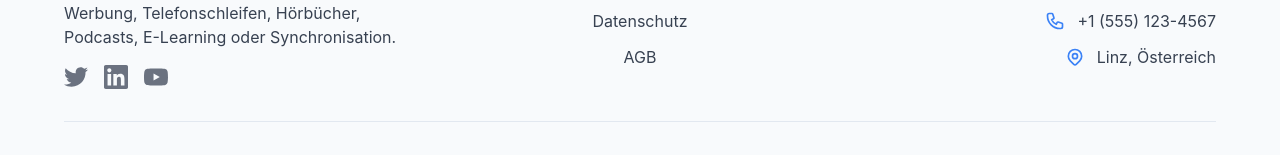
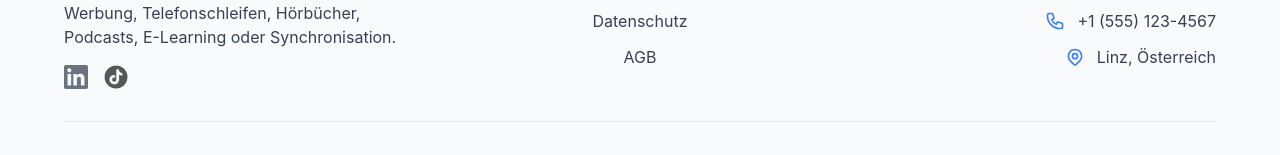
Before and after one commit to DavidWeinzierl/speakersite2, a React (Create React App) app: page /speakersite2/agb in a window 1280 px wide. Shown: the part 2565-2720 px from the top of the page. Built offline with nearby package versions, Linux system fonts and the light colour scheme.

Commit message:
update social media

```diff
--- a/src/components/AboutMe2.js
+++ b/src/components/AboutMe2.js
@@ -145,30 +145,19 @@ const AboutMe2 = () => {
                   </svg>
                 </a>
 
-                {/* Instagram */}
+                {/* TikTok */}
                 <a
-                  href="https://instagram.com"
+                  href="https://www.tiktok.com/@philyourvoice"
                   target="_blank"
                   rel="noopener noreferrer"
-                  className="w-10 h-10 bg-gradient-to-br from-pink-500 via-purple-500 to-orange-500 hover:from-pink-600 hover:via-purple-600 hover:to-orange-600 rounded-full flex items-center justify-center transition-all duration-300 transform hover:scale-110 hover:rotate-6 shadow-md"
-                  aria-label="Instagram"
+                  className="w-10 h-10 bg-gradient-to-br from-cyan-400 to-pink-500 rounded-full flex items-center justify-center transition-all duration-300 transform hover:scale-110 hover:rotate-6 shadow-md"
+                  aria-label="TikTok"
                 >
-                  <svg className="w-5 h-5 text-white" fill="currentColor" viewBox="0 0 24 24">
-                    <path d="M12 2.163c3.204 0 3.584.012 4.85.07 3.252.148 4.771 1.691 4.919 4.919.058 1.265.069 1.645.069 4.849 0 3.205-.012 3.584-.069 4.849-.149 3.225-1.664 4.771-4.919 4.919-1.266.058-1.644.07-4.85.07-3.204 0-3.584-.012-4.849-.07-3.26-.149-4.771-1.699-4.919-4.92-.058-1.265-.07-1.644-.07-4.849 0-3.204.013-3.583.07-4.849.149-3.227 1.664-4.771 4.919-4.919 1.266-.057 1.645-.069 4.849-.069zm0-2.163c-3.259 0-3.667.014-4.947.072-4.358.2-6.78 2.618-6.98 6.98-.059 1.281-.073 1.689-.073 4.948 0 3.259.014 3.668.072 4.948.2 4.358 2.618 6.78 6.98 6.98 1.281.058 1.689.072 4.948.072 3.259 0 3.668-.014 4.948-.072 4.354-.2 6.782-2.618 6.979-6.98.059-1.28.073-1.689.073-4.948 0-3.259-.014-3.667-.072-4.947-.196-4.354-2.617-6.78-6.979-6.98-1.281-.059-1.69-.073-4.949-.073zm0 5.838c-3.403 0-6.162 2.759-6.162 6.162s2.759 6.163 6.162 6.163 6.162-2.759 6.162-6.163c0-3.403-2.759-6.162-6.162-6.162zm0 10.162c-2.209 0-4-1.79-4-4 0-2.209 1.791-4 4-4s4 1.791 4 4c0 2.21-1.791 4-4 4zm6.406-11.845c-.796 0-1.441.645-1.441 1.44s.645 1.44 1.441 1.44c.795 0 1.439-.645 1.439-1.44s-.644-1.44-1.439-1.44z"/>
-                  </svg>
-                </a>
-
-                {/* YouTube */}
-                <a
-                  href="https://youtube.com"
-                  target="_blank"
-                  rel="noopener noreferrer"
-                  className="w-10 h-10 bg-gradient-to-br from-red-600 to-red-700 hover:from-red-700 hover:to-red-800 rounded-full flex items-center justify-center transition-all duration-300 transform hover:scale-110 hover:rotate-6 shadow-md"
-                  aria-label="YouTube"
-                >
-                  <svg className="w-5 h-5 text-white" fill="currentColor" viewBox="0 0 24 24">
-                    <path d="M19.615 3.184c-3.604-.246-11.631-.245-15.23 0-3.897.266-4.356 2.62-4.385 8.816.029 6.185.484 8.549 4.385 8.816 3.6.245 11.626.246 15.23 0 3.897-.266 4.356-2.62 4.385-8.816-.029-6.185-.484-8.549-4.385-8.816zm-10.615 12.816v-8l8 3.993-8 4.007z"/>
-                  </svg>
+                  <img
+                    src={process.env.PUBLIC_URL + '/images/tiktokicon.png'}
+                    alt="TikTok"
+                    className="w-10 h-10 object-contain"
+                  />
                 </a>
               </div>
 
@@ -250,26 +239,17 @@ const AboutMe2 = () => {
                 </svg>
               </a>
               <a
-                href="https://instagram.com"
+                href="https://www.tiktok.com/@philyourvoice"
                 target="_blank"
                 rel="noopener noreferrer"
-                className="w-9 h-9 bg-gradient-to-br from-pink-500 via-purple-500 to-orange-500 rounded-full flex items-center justify-center text-white"
-                aria-label="Instagram"
+                className="w-9 h-9 bg-gradient-to-br from-cyan-400 to-pink-500 rounded-full flex items-center justify-center text-white"
+                aria-label="TikTok"
               >
-                <svg className="w-4 h-4" fill="currentColor" viewBox="0 0 24 24">
-                  <path d="M12 2.163c3.204 0 3.584.012 4.85.07 3.252.148 4.771 1.691 4.919 4.919.058 1.265.069 1.645.069 4.849 0 3.205-.012 3.584-.069 4.849-.149 3.225-1.664 4.771-4.919 4.919-1.266.058-1.644.07-4.85.07-3.204 0-3.584-.012-4.849-.07-3.26-.149-4.771-1.699-4.919-4.92-.058-1.265-.07-1.644-.07-4.849 0-3.204.013-3.583.07-4.849.149-3.227 1.664-4.771 4.919-4.919 1.266-.057 1.645-.069 4.849-.069zm0-2.163c-3.259 0-3.667.014-4.947.072-4.358.2-6.78 2.618-6.98 6.98-.059 1.281-.073 1.689-.073 4.948 0 3.259.014 3.668.072 4.948.2 4.358 2.618 6.78 6.98 6.98 1.281.058 1.689.072 4.948.072 3.259 0 3.668-.014 4.948-.072 4.354-.2 6.782-2.618 6.979-6.98.059-1.28.073-1.689.073-4.948 0-3.259-.014-3.667-.072-4.947-.196-4.354-2.617-6.78-6.979-6.98-1.281-.059-1.69-.073-4.949-.073zm0 5.838c-3.403 0-6.162 2.759-6.162 6.162s2.759 6.163 6.162 6.163 6.162-2.759 6.162-6.163c0-3.403-2.759-6.162-6.162-6.162zm0 10.162c-2.209 0-4-1.79-4-4 0-2.209 1.791-4 4-4s4 1.791 4 4c0 2.21-1.791 4-4 4zm6.406-11.845c-.796 0-1.441.645-1.441 1.44s.645 1.44 1.441 1.44c.795 0 1.439-.645 1.439-1.44s-.644-1.44-1.439-1.44z"/>
-                </svg>
-              </a>
-              <a
-                href="https://youtube.com"
-                target="_blank"
-                rel="noopener noreferrer"
-                className="w-9 h-9 bg-red-600 rounded-full flex items-center justify-center text-white"
-                aria-label="YouTube"
-              >
-                <svg className="w-4 h-4" fill="currentColor" viewBox="0 0 24 24">
-                  <path d="M19.615 3.184c-3.604-.246-11.631-.245-15.23 0-3.897.266-4.356 2.62-4.385 8.816.029 6.185.484 8.549 4.385 8.816 3.6.245 11.626.246 15.23 0 3.897-.266 4.356-2.62 4.385-8.816-.029-6.185-.484-8.549-4.385-8.816zm-10.615 12.816v-8l8 3.993-8 4.007z"/>
-                </svg>
+                <img
+                  src={process.env.PUBLIC_URL + '/images/tiktokicon.png'}
+                  alt="TikTok"
+                  className="w-8 h-8 object-contain"
+                />
               </a>
             </div>
             <a
--- a/src/components/Footer.js
+++ b/src/components/Footer.js
@@ -17,20 +17,17 @@ const Footer = () => {
 
             </p>
             <div className="flex justify-center md:justify-start space-x-4">
-              <a href="https://twitter.com" className="text-gray-500 hover:text-accent-500 transition-colors duration-300">
-                <svg className="w-6 h-6" fill="currentColor" viewBox="0 0 24 24">
-                  <path d="M24 4.557c-.883.392-1.832.656-2.828.775 1.017-.609 1.798-1.574 2.165-2.724-.951.564-2.005.974-3.127 1.195-.897-.957-2.178-1.555-3.594-1.555-3.179 0-5.515 2.966-4.797 6.045-4.091-.205-7.719-2.165-10.148-5.144-1.29 2.213-.669 5.108 1.523 6.574-.806-.026-1.566-.247-2.229-.616-.054 2.281 1.581 4.415 3.949 4.89-.693.188-1.452.232-2.224.084.626 1.956 2.444 3.379 4.6 3.419-2.07 1.623-4.678 2.348-7.29 2.04 2.179 1.397 4.768 2.212 7.548 2.212 9.142 0 14.307-7.721 13.995-14.646.962-.695 1.797-1.562 2.457-2.549z"/>
-                </svg>
-              </a>
               <a href="https://linkedin.com" className="text-gray-500 hover:text-accent-500 transition-colors duration-300">
                 <svg className="w-6 h-6" fill="currentColor" viewBox="0 0 24 24">
                   <path d="M20.447 20.452h-3.554v-5.569c0-1.328-.027-3.037-1.852-3.037-1.853 0-2.136 1.445-2.136 2.939v5.667H9.351V9h3.414v1.561h.046c.477-.9 1.637-1.85 3.37-1.85 3.601 0 4.267 2.37 4.267 5.455v6.286zM5.337 7.433c-1.144 0-2.063-.926-2.063-2.065 0-1.138.92-2.063 2.063-2.063 1.14 0 2.064.925 2.064 2.063 0 1.139-.925 2.065-2.064 2.065zm1.782 13.019H3.555V9h3.564v11.452zM22.225 0H1.771C.792 0 0 .774 0 1.729v20.542C0 23.227.792 24 1.771 24h20.451C23.2 24 24 23.227 24 22.271V1.729C24 .774 23.2 0 22.222 0h.003z"/>
                 </svg>
               </a>
-              <a href="https://youtube.com" className="text-gray-500 hover:text-accent-500 transition-colors duration-300">
-                <svg className="w-6 h-6" fill="currentColor" viewBox="0 0 24 24">
-                  <path d="M23.498 6.186a3.016 3.016 0 0 0-2.122-2.136C19.505 3.545 12 3.545 12 3.545s-7.505 0-9.377.505A3.017 3.017 0 0 0 .502 6.186C0 8.07 0 12 0 12s0 3.93.502 5.814a3.016 3.016 0 0 0 2.122 2.136c1.871.505 9.376.505 9.376.505s7.505 0 9.377-.505a3.015 3.015 0 0 0 2.122-2.136C24 15.93 24 12 24 12s0-3.93-.502-5.814zM9.545 15.568V8.432L15.818 12l-6.273 3.568z"/>
-                </svg>
+              <a href="https://www.tiktok.com/@philyourvoice" className="text-gray-500 hover:text-accent-500 transition-colors duration-300">
+                <img
+                  src={process.env.PUBLIC_URL + '/images/tiktokicon.png'}
+                  alt="TikTok"
+                  className="w-6 h-6 opacity-65 hover:opacity-100 transform transition duration-200 filter grayscale hover:grayscale-0 scale-120 object-contain"
+                />
               </a>
             </div>
           </div>
```
Also changed, not shown: public/images/tiktokicon.png (added).
